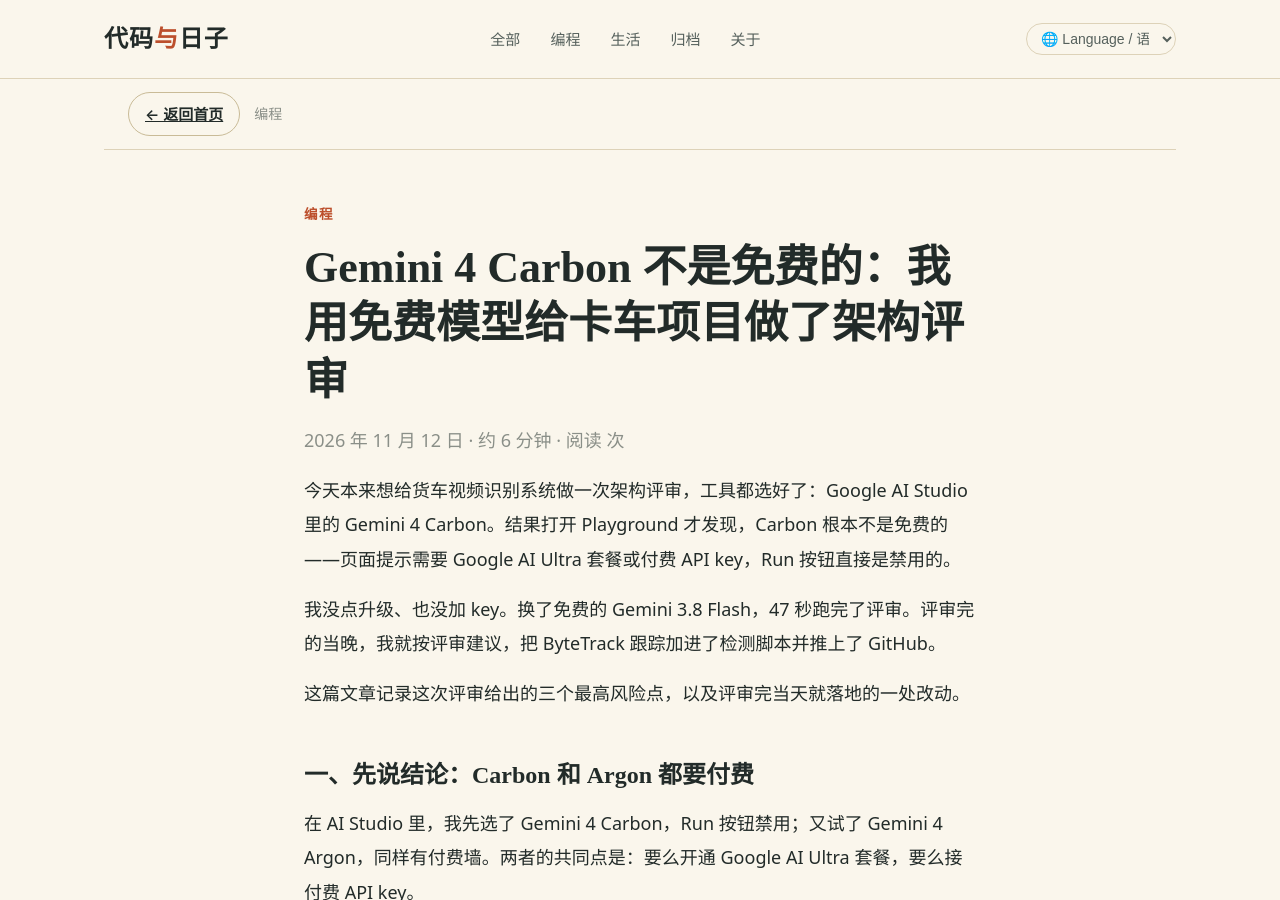
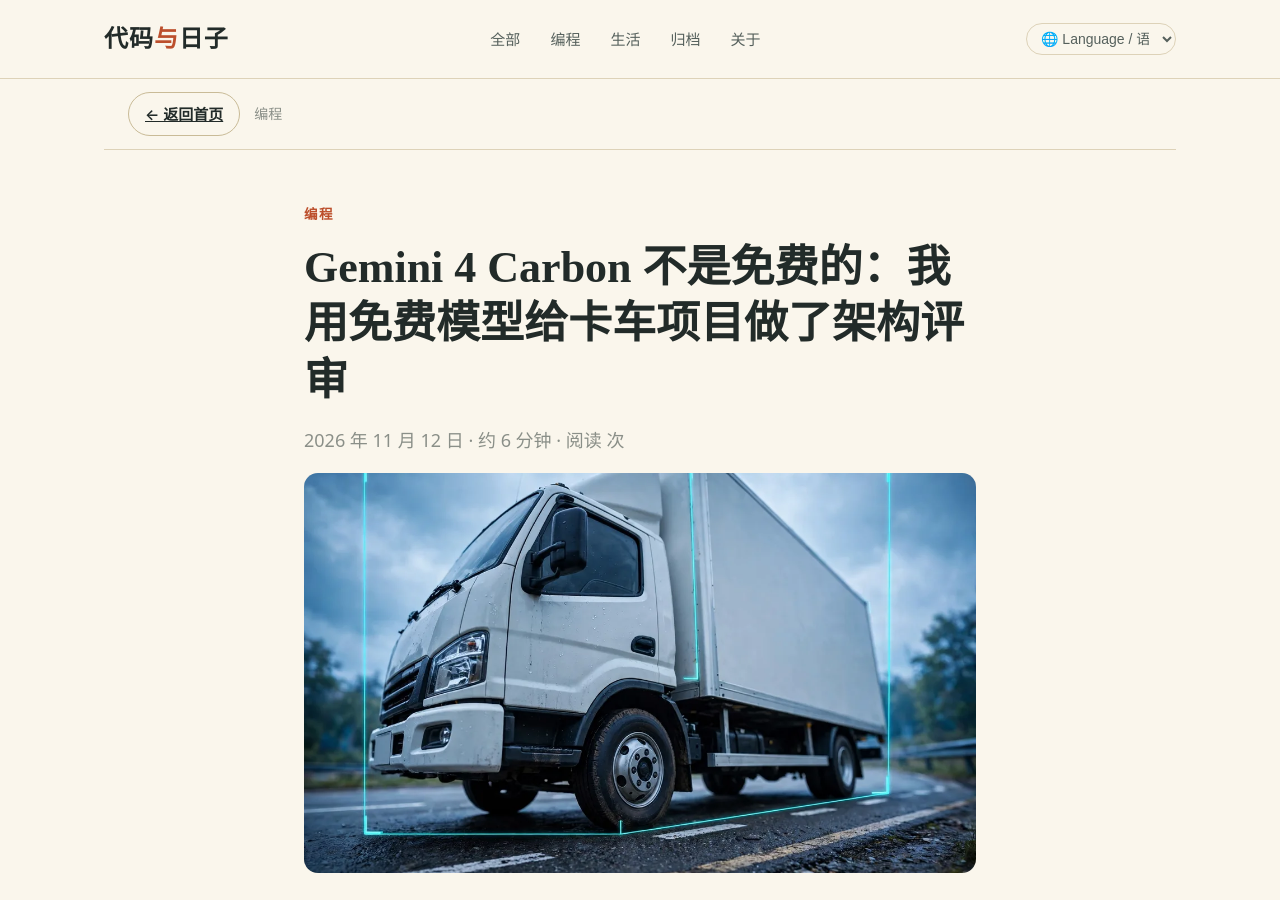
Before and after one commit to kola110/kola110.github.io, a Jekyll site: the page built from _posts/2026-11-12-gemini-architecture-review.md, in a window 1280 px wide and 900 px high. Built offline with Jekyll 4.4.1, drawn with Linux system fonts in a browser that asks for light colours; comment, search, counter and statistics services are not loaded.

Commit message:
Add cover image to Gemini architecture review post

```diff
--- a/_posts/2026-11-12-gemini-architecture-review.md
+++ b/_posts/2026-11-12-gemini-architecture-review.md
@@ -3,6 +3,7 @@
 date: 2026-11-12
 category: 编程
 excerpt: "Carbon 要付费，改用免费的 Flash 做架构评审，评审完当晚就把 ByteTrack 加进了检测脚本。"
+image: /assets/images/gemini-review-cover.webp
 minutes: "约 6 分钟"
 ---
 
```
